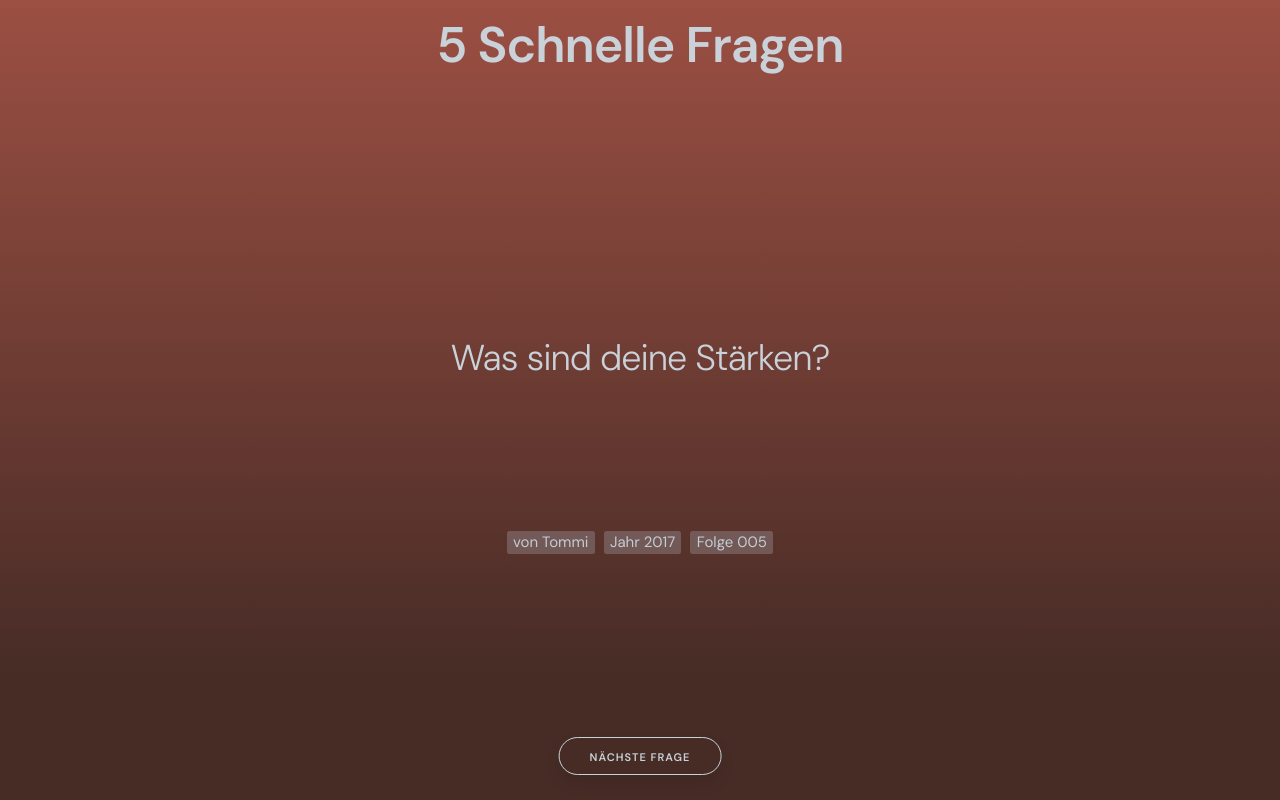
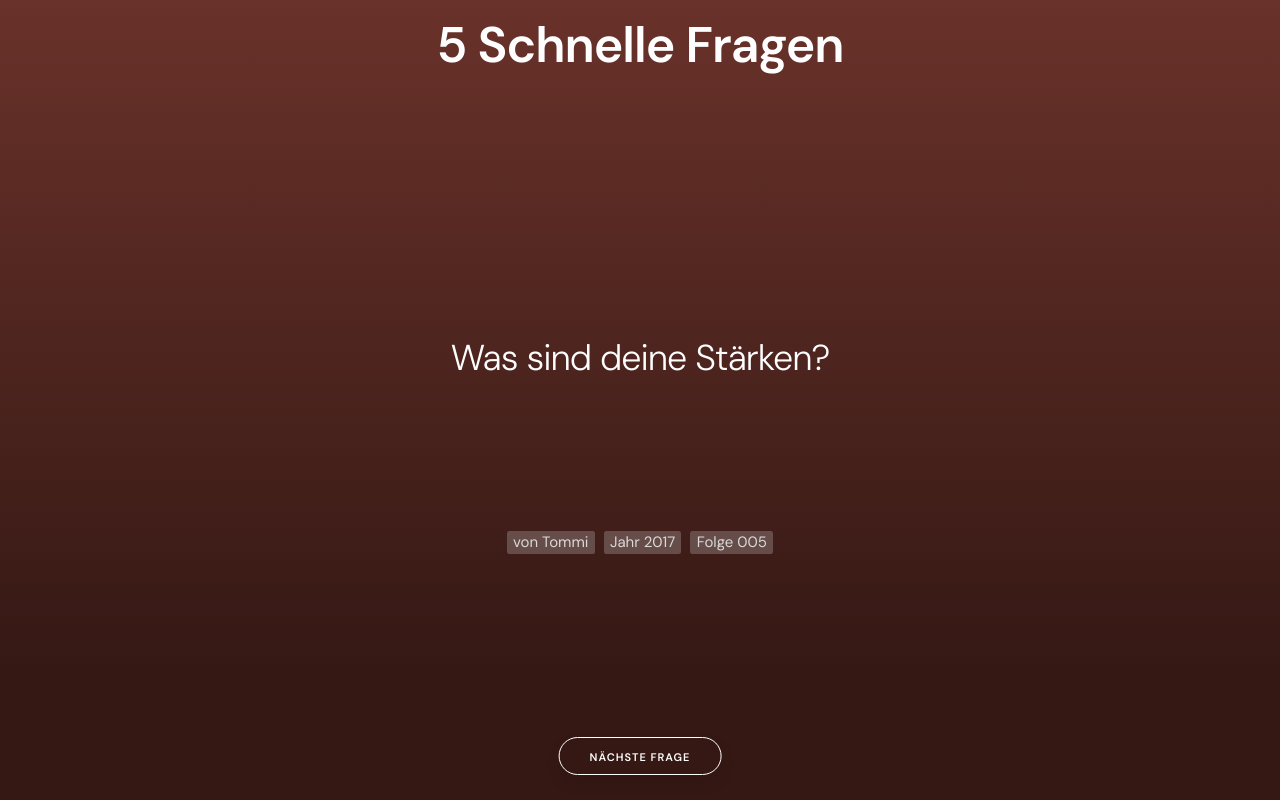
Before and after one commit to jis3r/5schnellefragen, a Svelte app: page / in a window 1280 px wide. Both pictures are taken after a click on the button "GIB MIR 5!". Built offline with nearby package versions, Linux system fonts and the light colour scheme.

Commit message:
fix: optimized font-color and background-gradients

```diff
--- a/public/css/global.css
+++ b/public/css/global.css
@@ -1,7 +1,7 @@
 .button-low {
-	color: #c9d1d9 !important;
+	color: #FEFEFE !important;
 	background-color: transparent !important;
-	border-color: #c9d1d9 !important;
+	border-color: #FEFEFE !important;
 	position: absolute;
 	bottom: 0px;
 	left: 50%;
@@ -11,33 +11,61 @@
 }
 
 .coverFour {
+	background: rgb(58,98,120);
+	background: -moz-linear-gradient(180deg, rgba(58,98,120,1) 0%, rgba(29,48,60,1) 100%);
+	background: -webkit-linear-gradient(180deg, rgba(58,98,120,1) 0%, rgba(29,48,60,1) 100%);
+	background: linear-gradient(180deg, rgba(58,98,120,1) 0%, rgba(29,48,60,1) 100%);
+	filter: progid:DXImageTransform.Microsoft.gradient(startColorstr="#3a6278",endColorstr="#1d303c",GradientType=1);
+	/*
 	background: rgb(107,138,163);
 	background: -moz-linear-gradient(180deg, rgba(107,138,163,1) 0%, rgba(57,91,121,1) 84%);
 	background: -webkit-linear-gradient(180deg, rgba(107,138,163,1) 0%, rgba(57,91,121,1) 84%);
 	background: linear-gradient(180deg, rgba(107,138,163,1) 0%, rgba(57,91,121,1) 84%);
 	filter: progid:DXImageTransform.Microsoft.gradient(startColorstr="#6b8aa3",endColorstr="#395b79",GradientType=1);
+	*/
 }
 
 .coverThree {
+	background: rgb(183,34,21);
+	background: -moz-linear-gradient(180deg, rgba(183,34,21,1) 0%, rgba(93,19,11,1) 84%);
+	background: -webkit-linear-gradient(180deg, rgba(183,34,21,1) 0%, rgba(93,19,11,1) 84%);
+	background: linear-gradient(180deg, rgba(183,34,21,1) 0%, rgba(93,19,11,1) 84%);
+	filter: progid:DXImageTransform.Microsoft.gradient(startColorstr="#b72215",endColorstr="#5d130b",GradientType=1);
+	/*
 	background: rgb(208,68,47);
 	background: -moz-linear-gradient(180deg, rgba(208,68,47,1) 0%, rgba(121,13,10,1) 84%);
 	background: -webkit-linear-gradient(180deg, rgba(208,68,47,1) 0%, rgba(121,13,10,1) 84%);
 	background: linear-gradient(180deg, rgba(208,68,47,1) 0%, rgba(121,13,10,1) 84%);
 	filter: progid:DXImageTransform.Microsoft.gradient(startColorstr="#d0442f",endColorstr="#790d0a",GradientType=1);
+	*/
 }
 
 .coverTwo {
+	background: rgb(59,13,21);
+	background: -moz-linear-gradient(180deg, rgba(59,13,21,1) 0%, rgba(31,7,10,1) 84%);
+	background: -webkit-linear-gradient(180deg, rgba(59,13,21,1) 0%, rgba(31,7,10,1) 84%);
+	background: linear-gradient(180deg, rgba(59,13,21,1) 0%, rgba(31,7,10,1) 84%);
+	filter: progid:DXImageTransform.Microsoft.gradient(startColorstr="#3b0d15",endColorstr="#1f070a",GradientType=1);
+	/*
 	background: rgb(91,53,45);
 	background: -moz-linear-gradient(180deg, rgba(91,53,45,1) 0%, rgba(50,12,21,1) 84%);
 	background: -webkit-linear-gradient(180deg, rgba(91,53,45,1) 0%, rgba(50,12,21,1) 84%);
 	background: linear-gradient(180deg, rgba(91,53,45,1) 0%, rgba(50,12,21,1) 84%);
 	filter: progid:DXImageTransform.Microsoft.gradient(startColorstr="#5b352d",endColorstr="#320c15",GradientType=1);
+	*/
 }
 
 .coverOne {
+	background: rgb(105,50,42);
+	background: -moz-linear-gradient(180deg, rgba(105,50,42,1) 0%, rgba(53,24,20,1) 84%);
+	background: -webkit-linear-gradient(180deg, rgba(105,50,42,1) 0%, rgba(53,24,20,1) 84%);
+	background: linear-gradient(180deg, rgba(105,50,42,1) 0%, rgba(53,24,20,1) 84%);
+	filter: progid:DXImageTransform.Microsoft.gradient(startColorstr="#69322a",endColorstr="#351814",GradientType=1);
+	/*
 	background: rgb(156,79,67);
 	background: -moz-linear-gradient(180deg, rgba(156,79,67,1) 0%, rgba(71,44,38,1) 84%);
 	background: -webkit-linear-gradient(180deg, rgba(156,79,67,1) 0%, rgba(71,44,38,1) 84%);
 	background: linear-gradient(180deg, rgba(156,79,67,1) 0%, rgba(71,44,38,1) 84%);
 	filter: progid:DXImageTransform.Microsoft.gradient(startColorstr="#9c4f43",endColorstr="#472c26",GradientType=1);
+	*/
 }
--- a/public/css/skeleton.css
+++ b/public/css/skeleton.css
@@ -128,7 +128,7 @@ body {
   line-height: 1.6;
   font-weight: 400;
   font-family: "DM Sans", "HelveticaNeue", "Helvetica Neue", Helvetica, Arial, sans-serif;
-  color: #C9D1D9 /*#222*/ }
+  color: #FEFEFE /*#222*/ }
 
 
 /* Typography
--- a/src/components/Question.svelte
+++ b/src/components/Question.svelte
@@ -45,8 +45,8 @@
         vertical-align: bottom;
     }
 span {
-    color: #c3ccd5/*#33C3F0 /*#006C73*/;
-    background-color: rgba(195, 204, 213, 0.25);
+    color: #d9d9d9/*#33C3F0 /*#006C73*/;
+    background-color: rgba(217, 217, 217, 0.25);
     border-radius: 0.25rem;
     min-width: 9rem;
     padding: 0.125rem 0.625rem;
```
Also changed, not shown: public/favicon.png.
